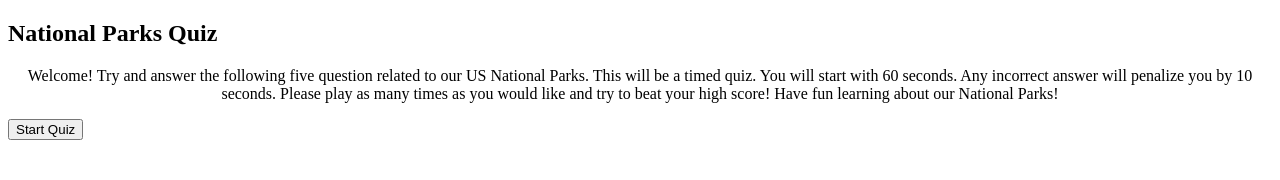
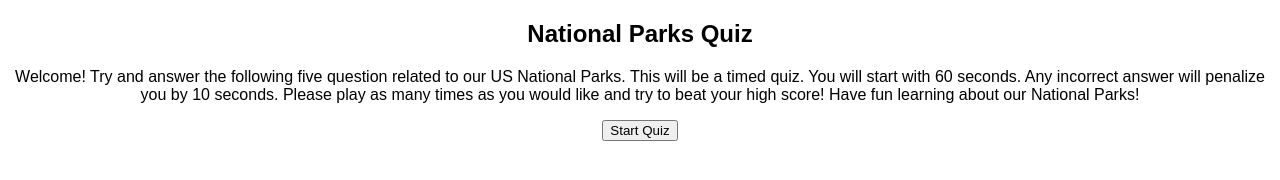
Before and after one commit to kevinsmithseven/national-parks-quiz-game, a plain HTML site: page index.html in a window 1280 px wide. Drawn offline with Linux system fonts and the light colour scheme; files that its build step writes are made by us from their sources.

Commit message:
added start page body styling and added questions in script.js

```diff
--- a/assets/script.js
+++ b/assets/script.js
@@ -1,2 +1,38 @@
+//Question and answer arrays
+
+var questions = {
+    question1: "Which president established the greatest number of National Parks?",
+    question2: "What was the very first National Park established?",
+    question3: "Which National Park were scenes from Star Wars Episode IV: A New Hope filmed, representing the fictional planet of Tatooine?",
+    question4: "The biggest single mountain on earth is found in which National Park?",
+    question5: "In which National Park can you find the world’s largest known living single stem tree, General Sherman?"
+};
+
+
+
+
+
+
+//Create variables using DOM
+var startButton = document.getElementById("start-button");
+
+
+
+//Need a function to start the game
+
+
+
+
+//Need function to run timer, reduce time if a wrong question answered
+
+
+
+
+
+
+
+
+
+
+
 //Starting Quiz
-var startButton = document.getElementById("start-button");
--- a/assets/style.css
+++ b/assets/style.css
@@ -1,11 +1,21 @@
+:root {
+    --brown: #ab6334;
+    --green: #869b5b;
+    --black: #202020;
+}
 
+html {
+    height: 100%;
+}
 
-
-
+body {
+    font-family: Arial, Helvetica, sans-serif;
+}
 
 
 
 /* Starting section */
-#start p {
+#start {
     text-align: center;
+
 }
--- a/index.html
+++ b/index.html
@@ -6,8 +6,7 @@
   <meta name="viewport" content="width=device-width, initial-scale=1.0">
   <meta http-equiv="X-UA-Compatible" content="ie=edge">
   <title>National Parks Quiz</title>
-  <link rel="stylesheet" href="reset.css">
-  <link rel="stylesheet" href="style.css">
+  <link rel="stylesheet" href="./assets/style.css">
 </head>
 
 <body>
@@ -34,7 +33,7 @@
   </main>
 
 
-  <script src="script.js"></script>
+  <script src="./assets/script.js"></script>
 </body>
 
 </html>
```
